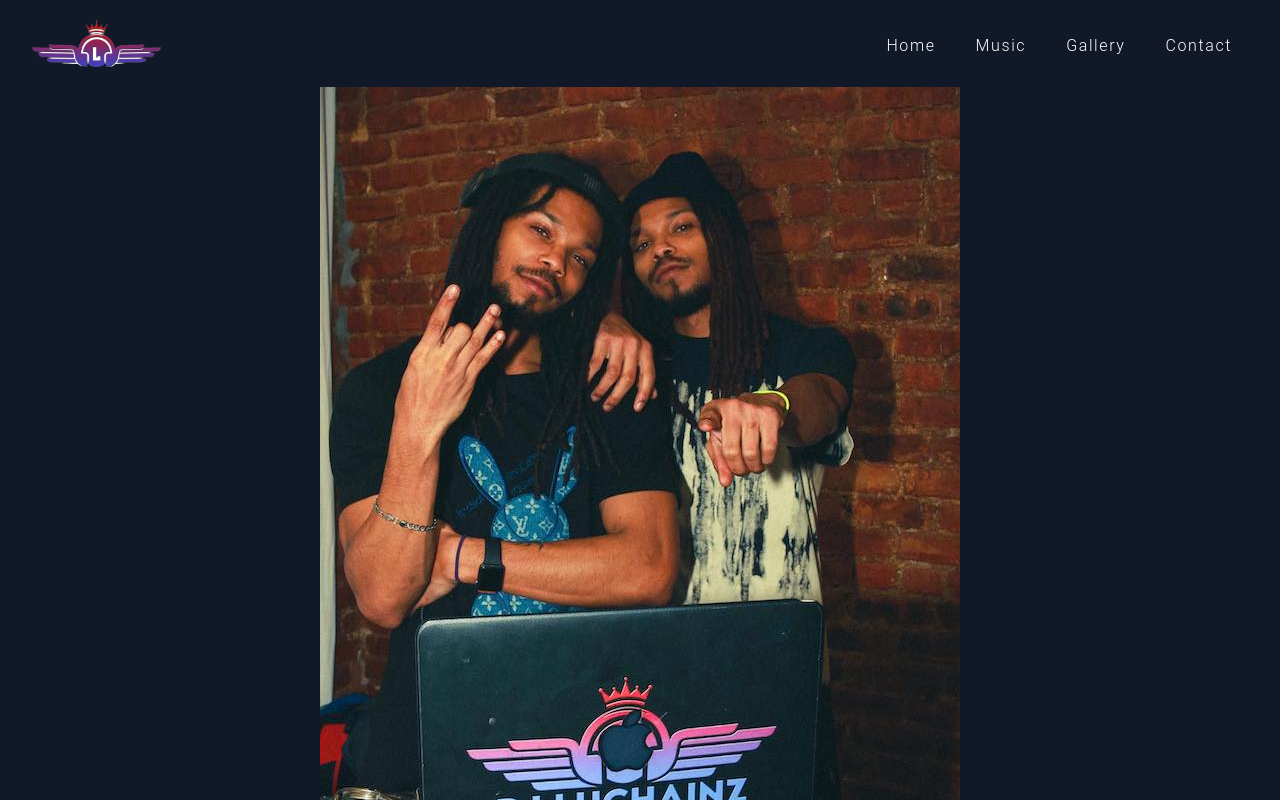
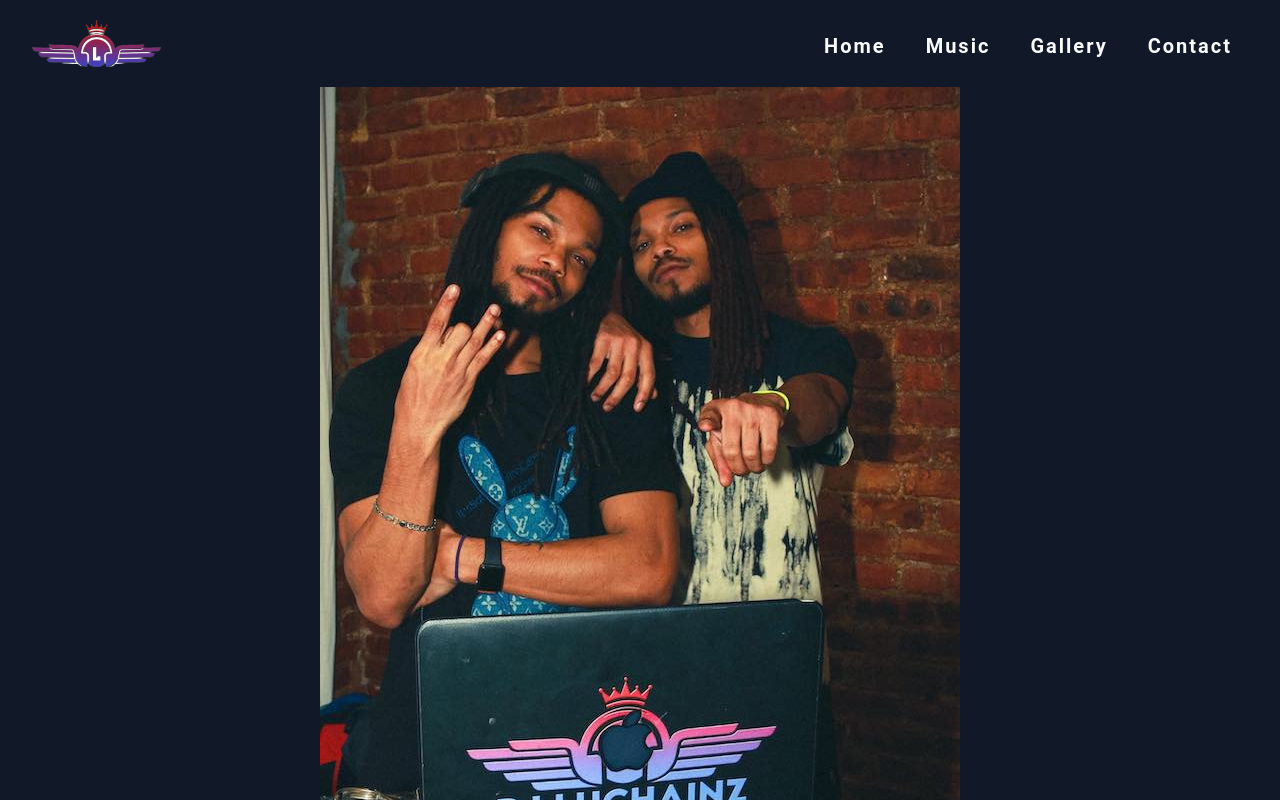
Before and after one commit to lamboprogramming/vercel-launch, a Next.js app in the folder djluchainz/: page / in a window 1280 px wide. Shown: the top 800 px of the page. Built offline with nearby package versions, Linux system fonts and the light colour scheme.

Commit message:
changes made to banners

```diff
--- a/djluchainz/components/Mediasounds.jsx
+++ b/djluchainz/components/Mediasounds.jsx
@@ -2,9 +2,9 @@ import React from 'react';
 
 const Mediasounds = () => {
   return (
-    <div className='bg-gradient-to-r from-fuchsia-700 to-indigo-500 hover:from-indigo-500 hover:to-fuchsia-500'>
+    <div className='bg-gray-900'>
     <div className="w-full mx-auto font-sans text-center">
-    <h1 className="p-4 text-4xl italic tracking-widest text-white capitalize lg:text-5xl ">PartyWithUs Entertainment </h1>
+    <h1 className="p-4 text-4xl italic tracking-wider text-white capitalize lg:text-5xl ">PartyWithUs Entertainment </h1>
     <div className="text-center ">
         <span className="inline-block w-1 h-1 ml-1 bg-white rounded-full"></span>
         <span className="inline-block w-3 h-1 ml-1 bg-white rounded-full"></span>
--- a/djluchainz/components/Musicbanner.jsx
+++ /dev/null
@@ -1,20 +0,0 @@
-
-
-const Sounds = () => {
-  return (
-    <div className="overflow-hidden">
-    <div className="w-full mx-auto text-center ">
-    <h1 className="p-4 text-4xl italic leading-10 tracking-widest text-yellow-500 capitalize lg:text-5xl ">PartyWithUs Entertainment  </h1>
-    <div className="text-center ">
-        <span className="inline-block w-1 h-1 ml-1 bg-yellow-400 rounded-full"></span>
-        <span className="inline-block w-3 h-1 ml-1 bg-yellow-400 rounded-full"></span>
-        <span className="inline-block w-40 h-1 bg-yellow-400 rounded-full"></span>
-        <span className="inline-block w-3 h-1 ml-1 bg-yellow-400 rounded-full"></span>
-        <span className="inline-block w-1 h-1 ml-1 bg-yellow-400 rounded-full"></span>
-    </div>
-    </div>
-    </div>
-  );
-}
-
-export default Sounds;
--- a/djluchainz/components/Navbar.jsx
+++ b/djluchainz/components/Navbar.jsx
@@ -7,7 +7,7 @@ import Link from 'next/link'
 const Navbar = () => {
     const [navbar, setNavbar] = useState(false);
   return (
-    <nav className="w-full font-sans font-[300] bg-gray-900 shadow">
+    <nav className="w-full font-sans font-[600] bg-gray-900 shadow ">
     <div className="justify-between px-4 mx-auto lg:max-w-7xl sm:items-center sm:flex md:px-8">
         <div>
 
@@ -60,11 +60,11 @@ const Navbar = () => {
         </div>
         <div>
             <div
-                className={`flex-1 text-center justify-self-center pb-3 mt-8 sm:block sm:pb-0 sm:mt-0 nav-links capitalize text-md  ${
+                className={`flex-1 text-center justify-self-center pb-3 mt-8 sm:block sm:pb-0 sm:mt-0 nav-links capitalize text-xl   ${
                     navbar ? "block" : "hidden"
                 }`}
             >
-                <ul className="items-center justify-center px-4 pt-1 pb-2 mt-2 space-y-10 text-white text-md sm:flex sm:space-x-10 sm:space-y-0 ">
+                <ul className="items-center justify-center px-4 pt-1 pb-2 mt-2 space-y-10 text-slate-50 text-md sm:flex sm:space-x-10 sm:space-y-0 ">
                     <Link href="/">
                     <p className="py-4 tracking-widest hover:scale-150 ">Home
                     </p>
--- a/djluchainz/src/pages/media.jsx
+++ b/djluchainz/src/pages/media.jsx
@@ -22,7 +22,7 @@ import Navbar from 'components/Navbar'
 
 const Media = () => {
   return (
-    <div className="overflow-hidden bg-gradient-to-r from-fuchsia-700 to-indigo-500 hover:from-indigo-500 hover:to-fuchsia-500">
+    <div className="overflow-hidden">
     {/* Components */}
       <Navbar />
       <Mediasounds />
--- a/djluchainz/src/pages/music.jsx
+++ b/djluchainz/src/pages/music.jsx
@@ -1,4 +1,4 @@
-import Musicbanner from '../../components/Musicbanner'
+
 import Cards from '../../components/Cards'
 import Footer from '../../components/Footer';
 import Navbar from '../../components/Navbar'
@@ -10,7 +10,7 @@ const Music = () => {
     return (
         <div className="w-full h-full overflow-hidden bg-gradient-to-r from-fuchsia-700 to-indigo-500 hover:from-indigo-500 hover:to-fuchsia-500">
           <Navbar />
-          <Musicbanner  />
+
           {/* Social */}
           <div className=' lg:hidden'>
             <Social />
```
